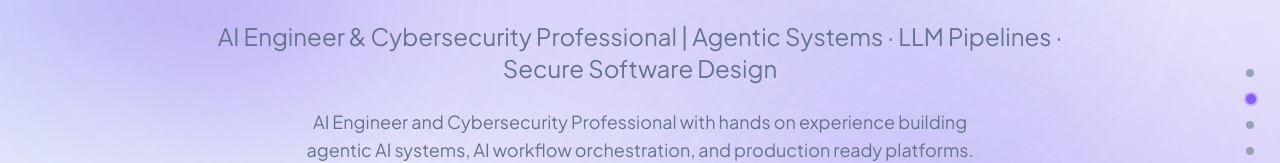
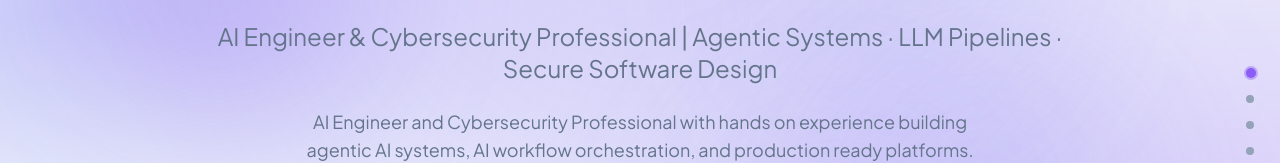
Before and after one commit to VedikaM6/portfolio, a Next.js app: page / in a window 1280 px wide. Shown: the part 275-438 px from the top of the page. Built offline with nearby package versions, Linux system fonts and the light colour scheme.

Commit message:
Changed scroll-based logic to use intersection observer so that current active section is displayed in the right side nav bar

```diff
--- a/components/ScrollProgress.tsx
+++ b/components/ScrollProgress.tsx
@@ -6,37 +6,53 @@ const SECTIONS = ["hero", "experience", "projects", "skills", "contact"];
 
 export function ScrollProgress() {
   const [activeIndex, setActiveIndex] = useState(0);
-  const rafRef = useRef<number | null>(null);
-  const lastIdxRef = useRef(0);
+  const visibleRef = useRef<Set<number>>(new Set());
 
   useEffect(() => {
-    const onScroll = () => {
-      if (rafRef.current != null) return;
-      rafRef.current = requestAnimationFrame(() => {
-        rafRef.current = null;
-        let idx = 0;
-        const third = window.innerHeight * 0.35;
-        for (let i = SECTIONS.length - 1; i >= 0; i--) {
-          const el = document.getElementById(SECTIONS[i]);
-          if (el) {
-            const rect = el.getBoundingClientRect();
-            if (rect.top <= third && rect.bottom >= third) {
-              idx = i;
-              break;
+    let observer: IntersectionObserver | null = null;
+    let timeoutId: ReturnType<typeof setTimeout> | null = null;
+
+    const startObserving = () => {
+      const elements = SECTIONS.map((id) => document.getElementById(id)).filter(
+        (el): el is HTMLElement => el != null
+      );
+      if (elements.length === 0) {
+        timeoutId = setTimeout(startObserving, 100);
+        return;
+      }
+
+      observer = new IntersectionObserver(
+        (entries) => {
+          entries.forEach((entry) => {
+            const id = entry.target.id;
+            const index = SECTIONS.indexOf(id);
+            if (index === -1) return;
+            if (entry.isIntersecting) {
+              visibleRef.current.add(index);
+            } else {
+              visibleRef.current.delete(index);
             }
-          }
+          });
+          const visible = Array.from(visibleRef.current).sort((a, b) => a - b);
+          const active = visible[0] ?? 0;
+          setActiveIndex(active);
+        },
+        {
+          root: null,
+          rootMargin: "-40% 0px -60% 0px",
+          threshold: 0,
         }
-        if (idx !== lastIdxRef.current) {
-          lastIdxRef.current = idx;
-          setActiveIndex(idx);
-        }
-      });
+      );
+
+      elements.forEach((el) => observer!.observe(el));
     };
-    onScroll();
-    window.addEventListener("scroll", onScroll, { passive: true });
+
+    const frameId = requestAnimationFrame(startObserving);
+
     return () => {
-      window.removeEventListener("scroll", onScroll);
-      if (rafRef.current != null) cancelAnimationFrame(rafRef.current);
+      cancelAnimationFrame(frameId);
+      if (timeoutId != null) clearTimeout(timeoutId);
+      observer?.disconnect();
     };
   }, []);
 
```
